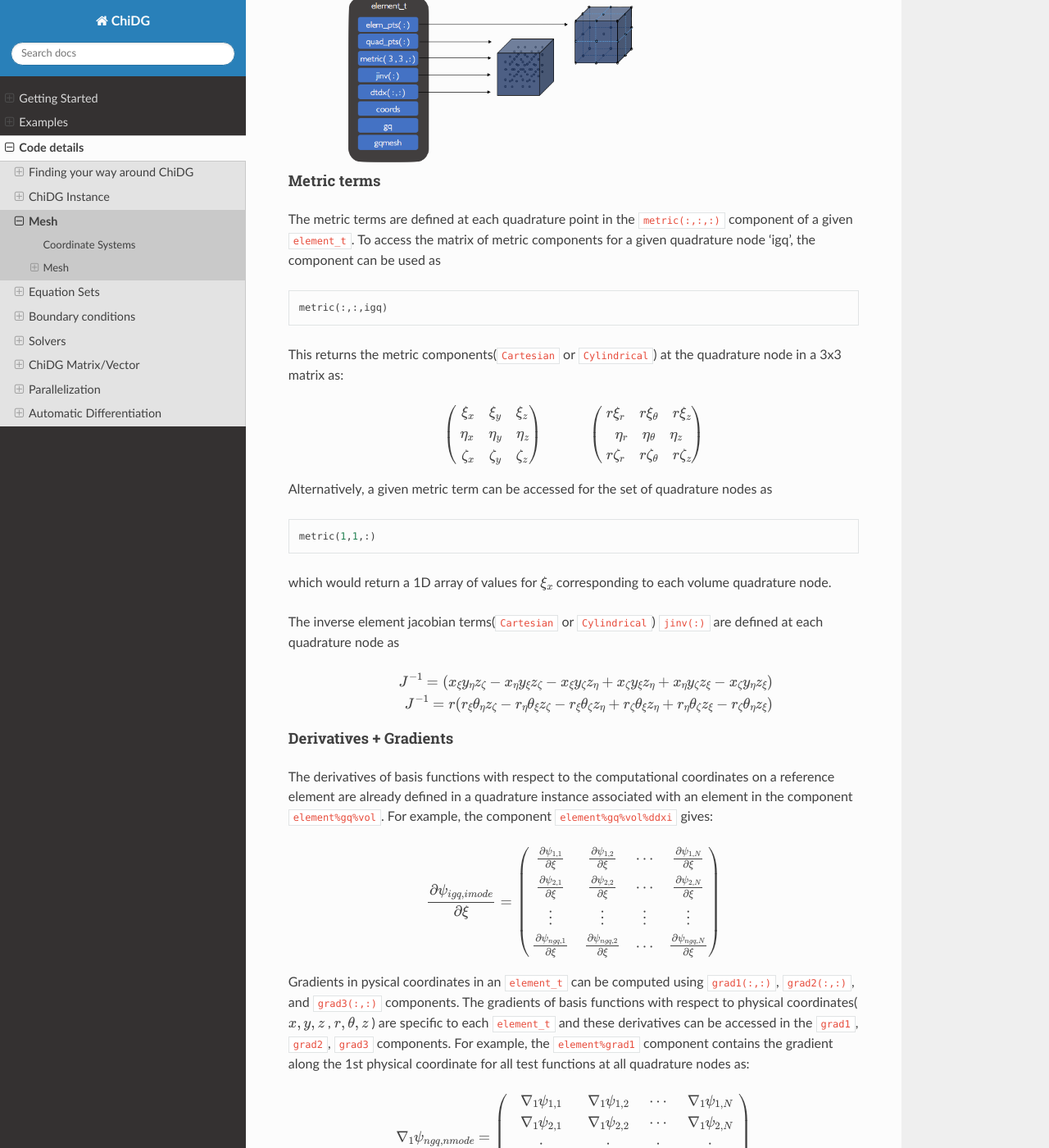
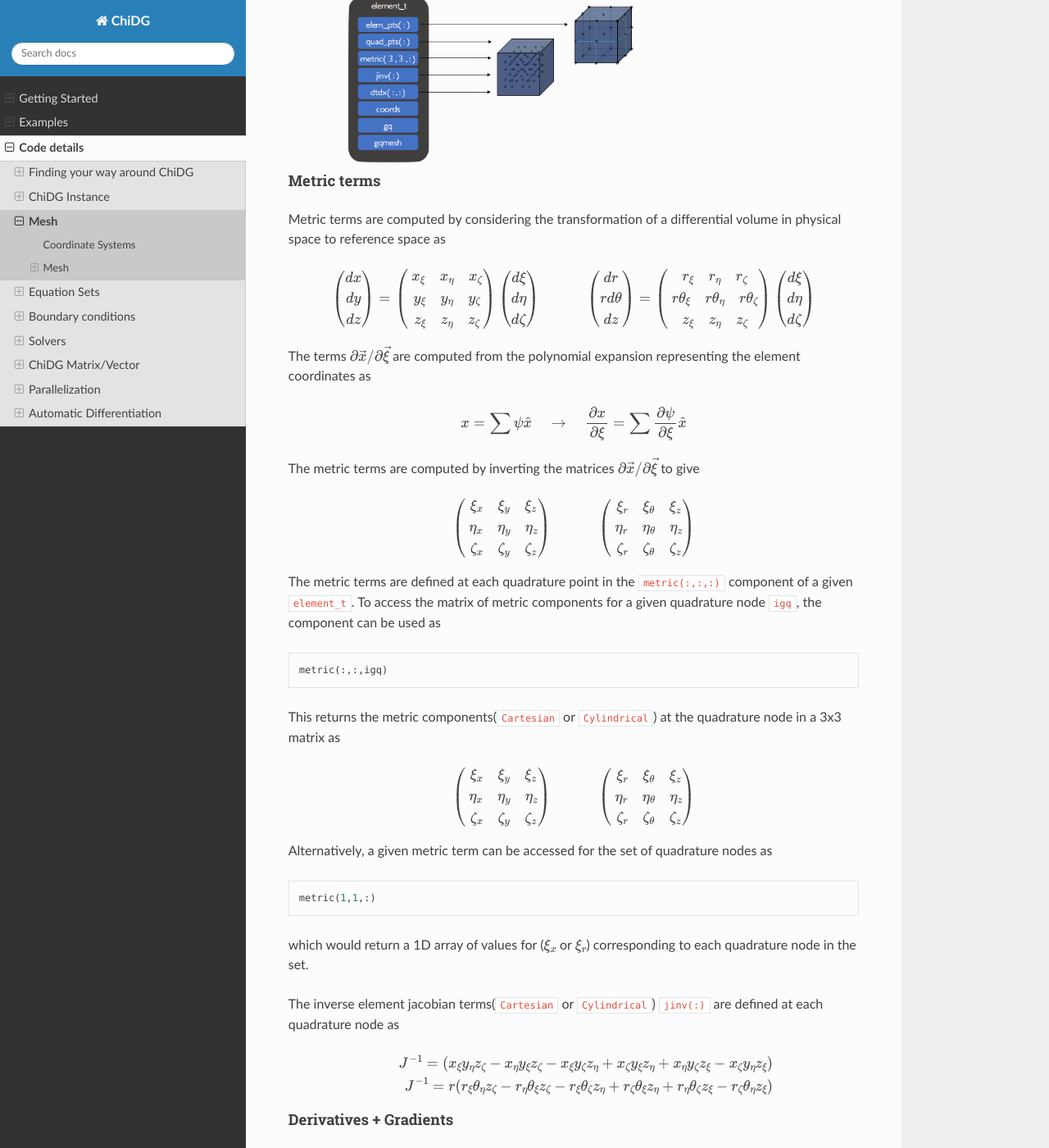
Before and after one commit to nwukie/ChiDG_pysite, a Sphinx documentation site: the page built from source/code_details/mesh/detail_mesh.rst, in a window 1280 px wide and 1400 px high, scrolled down 1365 px. Shown: the whole window at 82% size. Built offline with Sphinx 7.4.7 and the Read the Docs theme 2.0.0, drawn with Linux system fonts in a browser that asks for light colours.

Commit message:
updated docs.

```diff
--- a/source/code_details/boundary_conditions/detail_bc_periodic.rst
+++ b/source/code_details/boundary_conditions/detail_bc_periodic.rst
@@ -22,7 +22,7 @@ faces to CHIMERA faces. Additionally, the offset parameters from the ``Periodic`
 ``bc_state_t`` object are stored in the ``face_t`` object to inform the Chimera
 infrastructure to search for a donor, not at the original location, but at a location
 defined by the offset coordinates. In this way, the ``Periodic`` boundary supports
-fully non-matching boundaries through the Chimera infrstructure.
+fully non-matching boundaries through the Chimera infrastructure.
 
 
 
--- a/source/code_details/mesh/detail_mesh.rst
+++ b/source/code_details/mesh/detail_mesh.rst
@@ -86,15 +86,48 @@ general information that could be useful to users. This includes:
 Metric terms
 ~~~~~~~~~~~~
 
-The metric terms are defined at each quadrature point in the ``metric(:,:,:)`` component
-of a given ``element_t``. To access the matrix of metric components for a given quadrature
-node 'igq', the component can be used as
+Metric terms are computed by considering the transformation of a differential
+volume in physical space to reference space as
 
-::
+.. math::
 
-    metric(:,:,igq)
+    \begin{pmatrix}
+        dx \\ dy \\ dz
+    \end{pmatrix}
+    =
+    \begin{pmatrix}
+      x_\xi  \quad  x_\eta  \quad  x_\zeta \\
+      y_\xi  \quad  y_\eta  \quad  y_\zeta \\
+      z_\xi  \quad  z_\eta  \quad  z_\zeta
+    \end{pmatrix}
+    \begin{pmatrix}
+        d\xi \\ d\eta \\ d\zeta
+    \end{pmatrix}
+    \quad
+    \quad
+    \quad
+    \begin{pmatrix}
+        dr \\ rd\theta \\ dz
+    \end{pmatrix}
+    =
+    \begin{pmatrix}
+      r_\xi       \quad  r_\eta         \quad  r_\zeta \\
+      r\theta_\xi \quad  r\theta_\eta   \quad  r\theta_\zeta \\
+      z_\xi       \quad  z_\eta         \quad  z_\zeta
+    \end{pmatrix}
+    \begin{pmatrix}
+        d\xi \\ d\eta \\ d\zeta
+    \end{pmatrix}
 
-This returns the metric components(``Cartesian`` or ``Cylindrical``) at the quadrature node in a 3x3 matrix as:
+The terms :math:`\partial \vec{x}/\partial \vec{\xi}` are computed from the polynomial
+expansion representing the element coordinates as
+
+.. math::
+
+    x = \sum \psi \hat{x}   \quad\rightarrow\quad  \frac{\partial x}{\partial \xi} = \sum \frac{\partial \psi}{\partial \xi} \hat{x}
+
+The metric terms are computed by inverting the matrices
+:math:`\partial \vec{x}/\partial \vec{\xi}` to give
 
 .. math::
 
@@ -107,9 +140,35 @@ This returns the metric components(``Cartesian`` or ``Cylindrical``) at the quad
     \quad
     \quad
     \begin{pmatrix}
-      r \xi_r   \quad r \xi_\theta   \quad   r \xi_z  \\
-      \eta_r    \quad   \eta_\theta  \quad     \eta_z \\
-      r \zeta_r \quad r \zeta_\theta \quad   r \zeta_z
+       \xi_r   \quad   \xi_\theta   \quad   \xi_z  \\
+       \eta_r  \quad   \eta_\theta  \quad   \eta_z \\
+       \zeta_r \quad   \zeta_\theta \quad   \zeta_z
+    \end{pmatrix}
+
+The metric terms are defined at each quadrature point in the ``metric(:,:,:)`` component
+of a given ``element_t``. To access the matrix of metric components for a given quadrature
+node ``igq``, the component can be used as
+
+::
+
+    metric(:,:,igq)
+
+This returns the metric components(``Cartesian`` or ``Cylindrical``) at the quadrature node in a 3x3 matrix as
+
+.. math::
+
+    \begin{pmatrix}
+      \xi_x   \quad \xi_y   \quad   \xi_z \\
+      \eta_x  \quad \eta_y  \quad   \eta_z \\
+      \zeta_x \quad \zeta_y \quad   \zeta_z
+    \end{pmatrix}
+    \quad
+    \quad
+    \quad
+    \begin{pmatrix}
+       \xi_r   \quad   \xi_\theta   \quad   \xi_z  \\
+       \eta_r  \quad   \eta_\theta  \quad   \eta_z \\
+       \zeta_r \quad   \zeta_\theta \quad   \zeta_z
     \end{pmatrix}
 
 Alternatively, a given metric term can be accessed for the set of quadrature nodes as
@@ -118,8 +177,8 @@ Alternatively, a given metric term can be accessed for the set of quadrature nod
 
     metric(1,1,:)
 
-which would return a 1D array of values for :math:`\xi_x` corresponding to each volume
-quadrature node.
+which would return a 1D array of values for (:math:`\xi_x` or :math:`\xi_r`) corresponding to each
+quadrature node in the set.
 
 The inverse element jacobian terms(``Cartesian`` or ``Cylindrical``) ``jinv(:)`` are defined at each quadrature node as
 
```
Also changed, not shown: source/code_details/boundary_conditions/detail_bc_theory.rst (+6 -4 lines).
